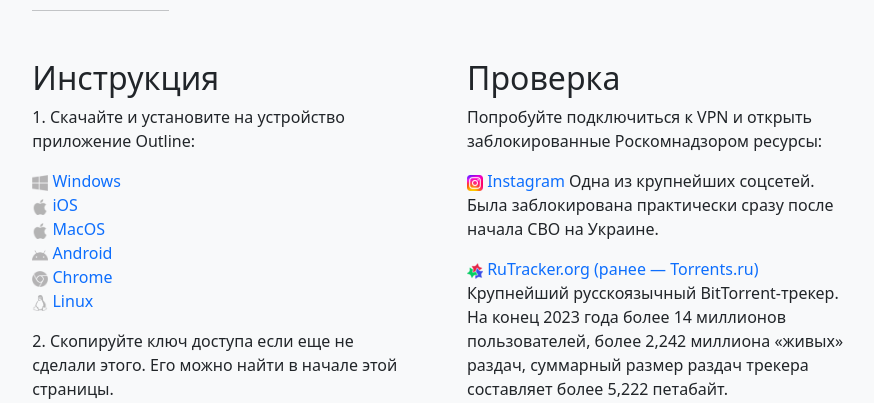
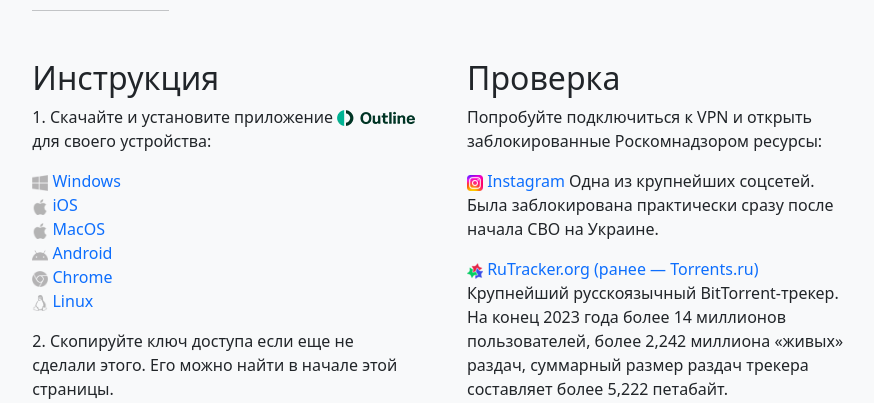
Before and after one commit to Vivatist/vpn_html_django, a Django app: template mainpage/templates/mainpage/index.html in a window 1280 px wide. Shown: the part 690-1093 px from the top of the page, without its empty margins (197-1071 px from the left). Run offline with Django 4.2, Linux system fonts and the light colour scheme; the template is opened without the code that fills it: values that come from a table or form of the project are taken from there, others are empty; data comes from the database, SQL or seed files in the repository; parts of the project's set-up code (start-up, migrations or seed data) failed here and were passed over; some libraries are stand-ins or nearby versions.

Commit message:
Лого outline

```diff
--- a/mainpage/templates/mainpage/index.html
+++ b/mainpage/templates/mainpage/index.html
@@ -124,7 +124,7 @@
         <div class="row g-5">
           <div class="col-md-6">
             <h2>Инструкция</h2>
-            <p>1. Скачайте и установите на устройство приложение Outline:</p>
+            <p>1. Скачайте и установите приложение <img style="py-2" src= {% static "mainpage/images/logo_outline.png" %}/> для своего устройства:</p>
             <ul class="list-group list-group-numbered">
               {% for cl in clients %}
               {% if cl.active %}
@@ -169,7 +169,6 @@
       </footer>
     </div>
 
-    <script src="/docs/5.0/dist/js/bootstrap.bundle.min.js" integrity="sha384-MrcW6ZMFYlzcLA8Nl+NtUVF0sA7MsXsP1UyJoMp4YLEuNSfAP+JcXn/tWtIaxVXM" crossorigin="anonymous"></script>
 
 
 
```
Also changed, not shown: mainpage/static/mainpage/images/logo_outline.png (added).
